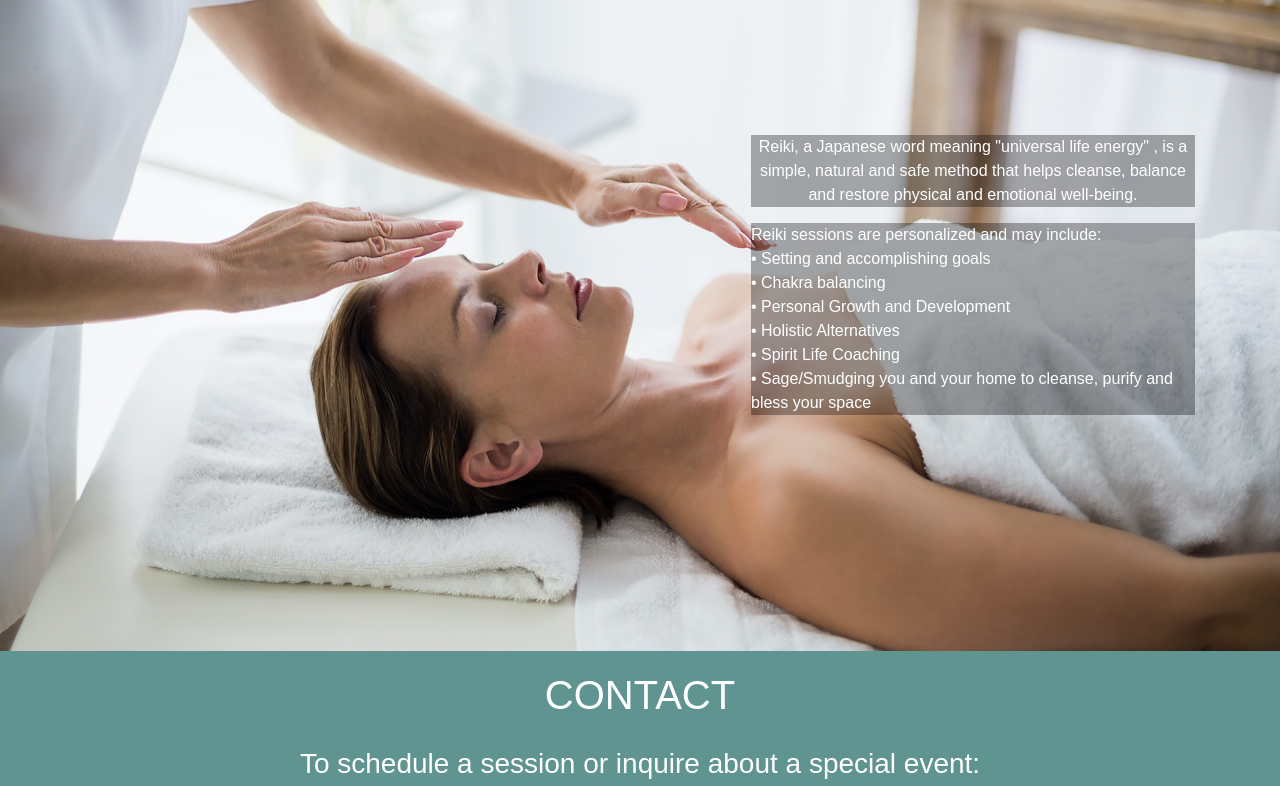
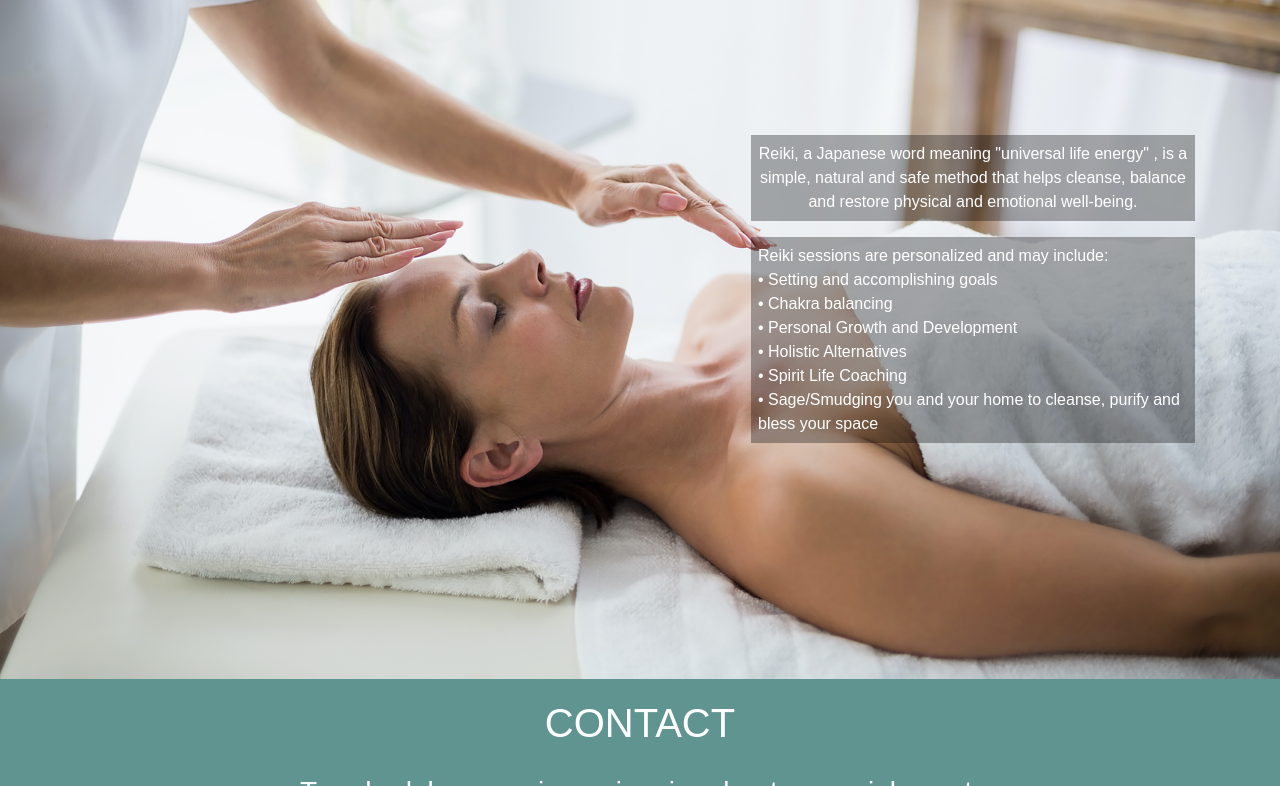
Before and after one commit to FalconSprint6/Angie-Sierra, a plain HTML site: page index.html in a window 1280 px wide. Shown: the part 5840-6626 px from the top of the page. Drawn offline with nearby package versions, Linux system fonts and the light colour scheme; a web font is replaced by a local one.

Commit message:
Fixed padding in reiki page

```diff
--- a/stylex.css
+++ b/stylex.css
@@ -336,6 +336,7 @@ margin-top: 1.25em;
   color: white;
   background-color: rgba(0, 0, 0, 0.322);
   margin-left: 60%;
+  padding: 7px
 }
 
 /*------------jumbotron------------*/
```
